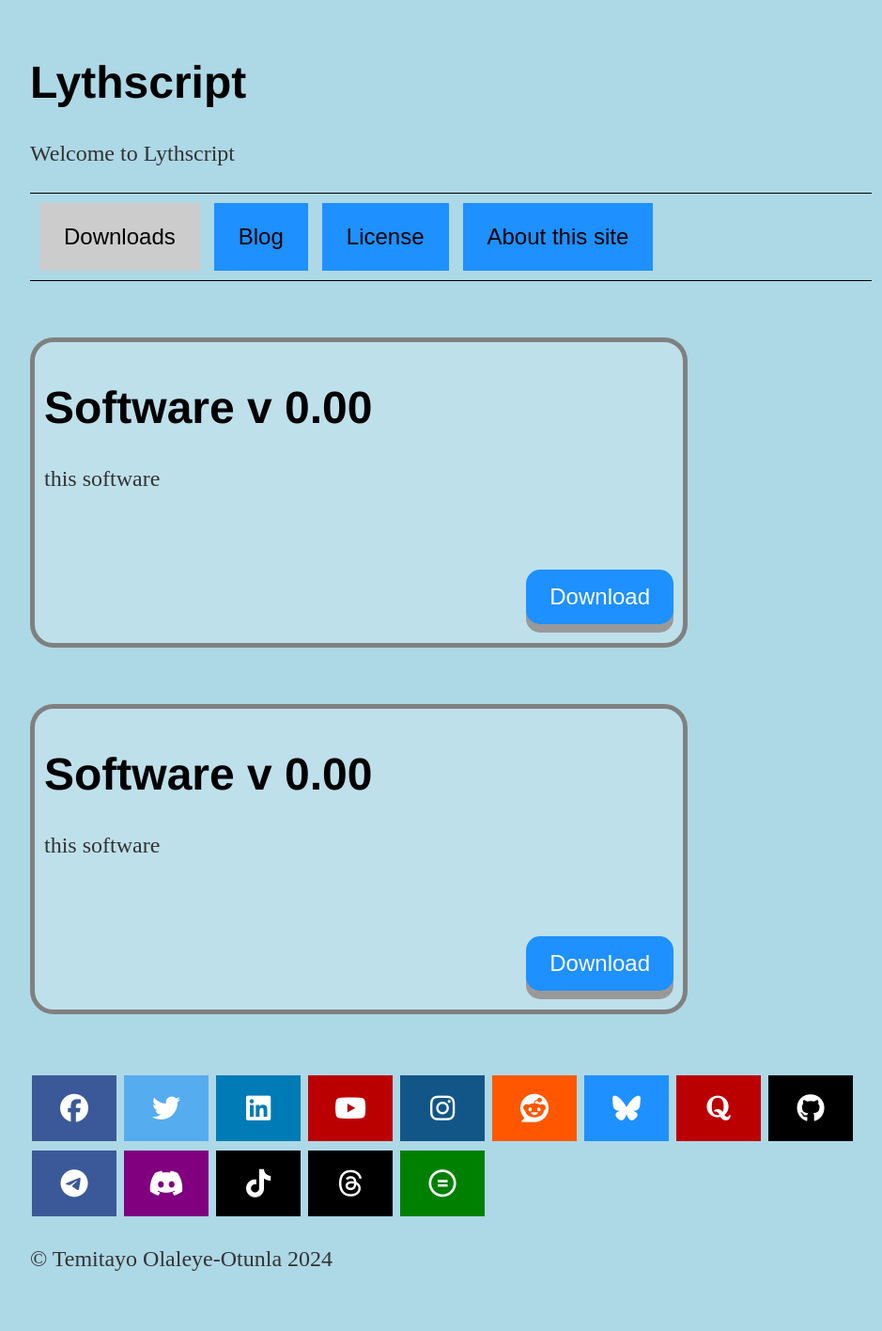
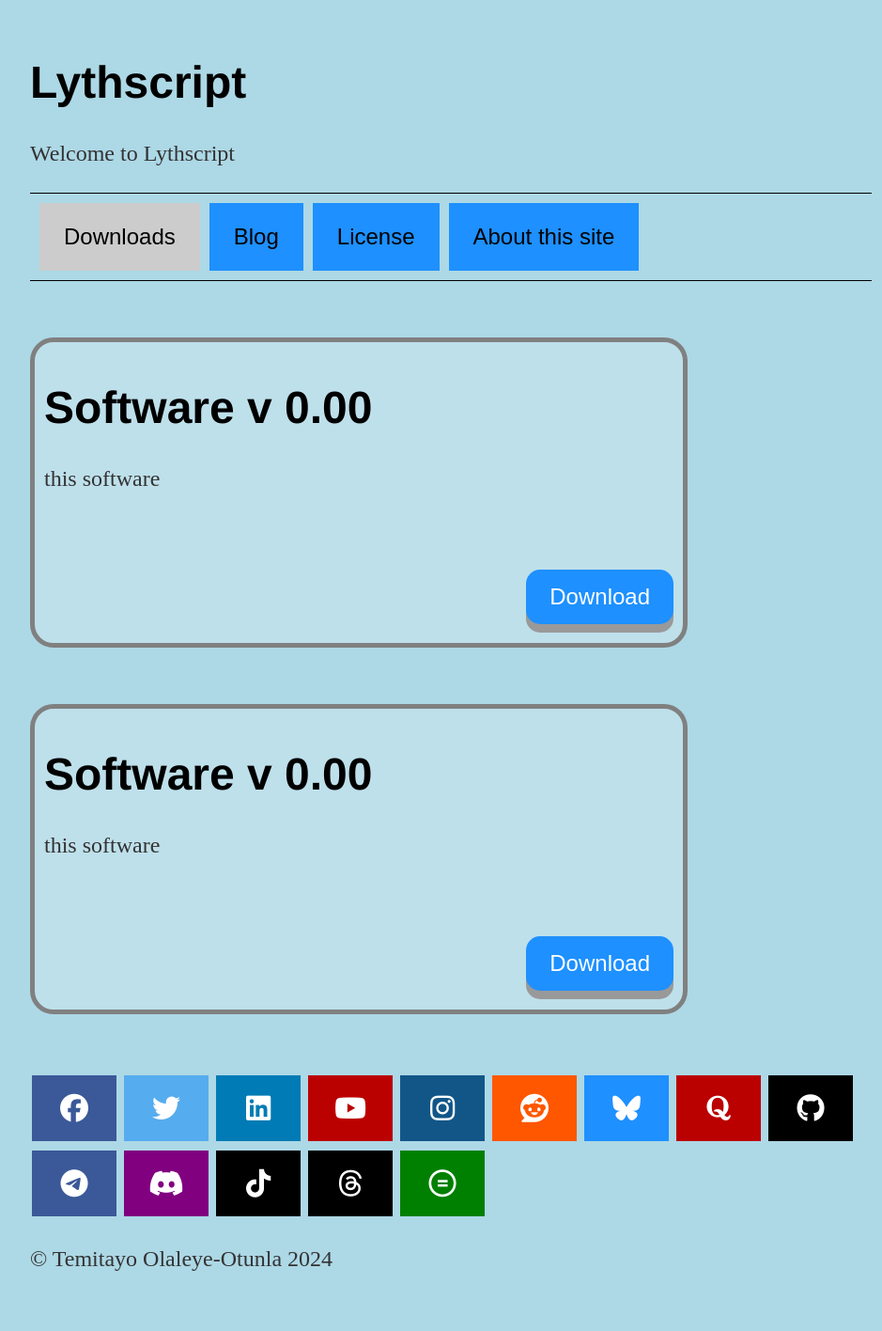
Before and after one commit to lythwind/lythwind.github.io, a Jekyll site: the page built from index.html, in a window 1280 px wide. Shown: the whole page at 94% size, without its empty margins (160-1099 px from the left). Built offline with Jekyll 4.4.1, drawn with Linux system fonts in a browser that asks for light colours; nearby versions of some CDN libraries.

Commit message:
Update main.css

```diff
--- a/css/main.css
+++ b/css/main.css
@@ -167,7 +167,7 @@ button:active {
   cursor: pointer;
   padding: 22px 26px;
   transition: 0.3s;
-  margin-right:15px;
+  margin-right:10px;
   font-size: 24px;
 }
 
```
